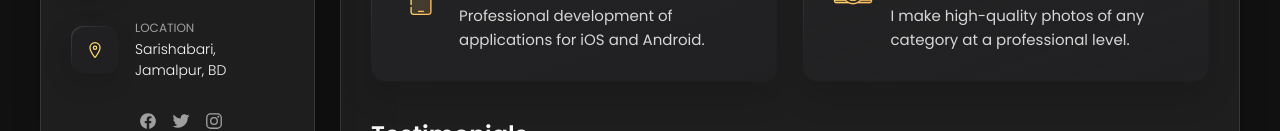
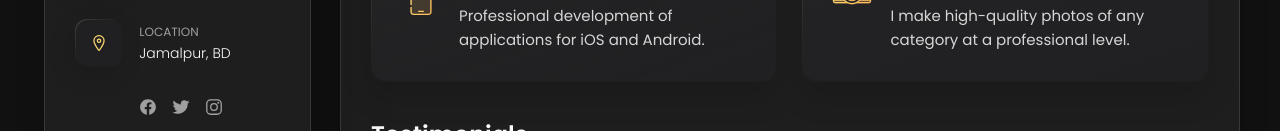
Before and after one commit to si99pro/si99pro.github.io, a plain HTML site: page index.html in a window 1280 px wide. Shown: the part 655-786 px from the top of the page. Drawn offline with nearby package versions, Linux system fonts and the light colour scheme.

Commit message:
Update index.html

```diff
--- a/index.html
+++ b/index.html
@@ -116,7 +116,7 @@
             <div class="contact-info">
               <p class="contact-title">Location</p>
 
-              <address>Sarishabari, Jamalpur, BD</address>
+              <address>Jamalpur, BD</address>
             </div>
 
           </li>
```
